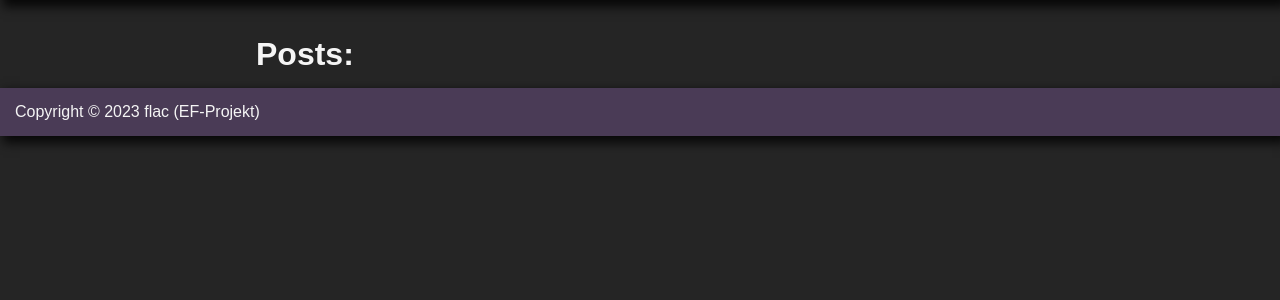
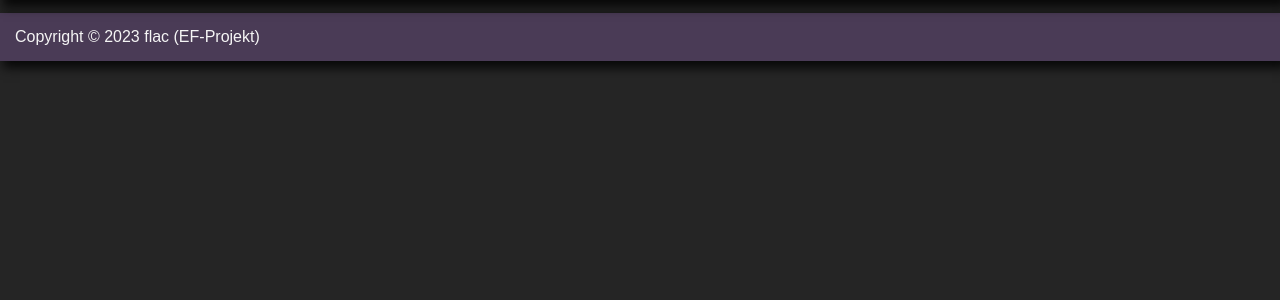
Before and after one commit to Chungster532/EFProjekt_flac23, a Flask app: template frontend/templates/external_account.html in a window 1280 px wide. Shown: the part 102-402 px from the top of the page. Run offline with Flask 3, Linux system fonts and the light colour scheme; the template is opened without the code that fills it, so the values that code supplies are empty.

Commit message:
removed your posts title from post

```diff
--- a/frontend/main.py
+++ b/frontend/main.py
@@ -49,7 +49,7 @@ def postcomment(postID):
         usrID = authRequired(request)
     except:
         return redirect('/login/')
-    return render_template("postcomment.html", posting=True, users=[usrID], posts=[get_post(postID)], loggedin=True)
+    return render_template("external_account.html", posting=True, users=[usrID], posts=[get_post(postID)], loggedin=True)
 
 @app.route("/registration/")
 def registration():
@@ -86,6 +86,7 @@ def resetpw():
         return redirect('/login/')
     return render_template("resetpw.html", loggedin=True)
 
+
 if __name__ == "__main__":
     app.register_blueprint(api)
     app.run(port=5000, host='0.0.0.0')
--- a/frontend/templates/external_account.html
+++ b/frontend/templates/external_account.html
@@ -1,6 +1,5 @@
 {% extends "base.html" %}
 {% block content %}
-{% include 'userTemplateBig.html' %}
-<h1 class="account_posts_title">Posts:</h1>
 {% include "postsTemplate.html"%}
+{% include "comments.html"%}
 {% endblock %}
```
